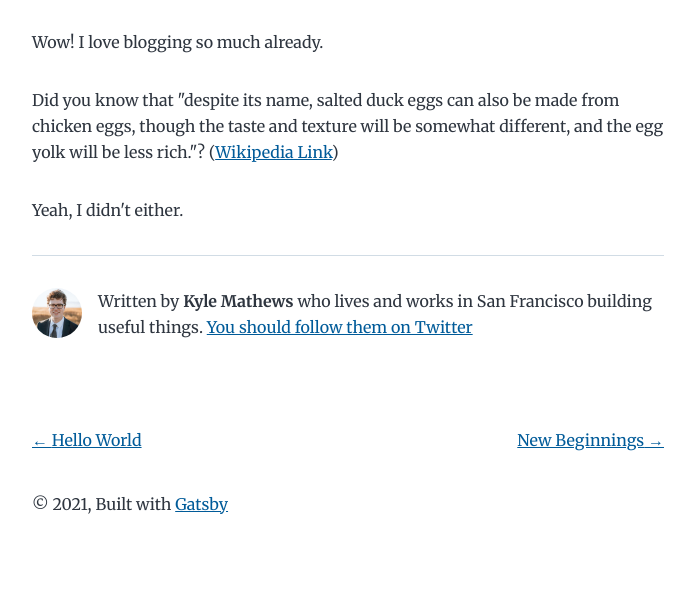
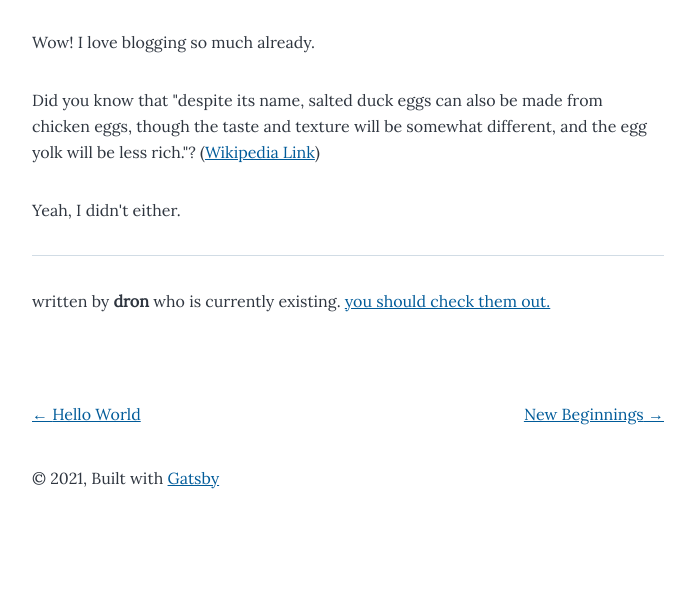
Before and after one commit to DronHazra/dron-physics, a Gatsby site: page /my-second-post/ in a window 1280 px wide. Shown: the part 211-800 px from the top of the page, without its empty margins (292-986 px from the left). Built offline with nearby package versions, Linux system fonts and the light colour scheme; Gatsby itself is replaced by a stand-in of ours.

Commit message:
first or whatever commit

```diff
--- a/content/blog/hello-world/index.md
+++ b/content/blog/hello-world/index.md
@@ -6,7 +6,7 @@ description: "Hello World"
 
 This is my first post on my new fake blog! How exciting!
 
-I'm sure I'll write a lot more interesting things in the future.
+I'm sure I'll write a lot more interesting things in the future. [^this is a footnote]
 
 Oh, and here's a great quote from this Wikipedia on
 [salted duck eggs](https://en.wikipedia.org/wiki/Salted_duck_egg).
--- a/gatsby-browser.js
+++ b/gatsby-browser.js
@@ -1,6 +1,6 @@
 // custom typefaces
-import "typeface-montserrat"
-import "typeface-merriweather"
+import "@fontsource/noto-sans"
+import "@fontsource/lora"
 // normalize CSS across browsers
 import "./src/normalize.css"
 // custom CSS styles
--- a/gatsby-config.js
+++ b/gatsby-config.js
@@ -1,14 +1,14 @@
 module.exports = {
   siteMetadata: {
-    title: `Gatsby Starter Blog`,
+    title: `dron's physics:) `,
     author: {
-      name: `Kyle Mathews`,
-      summary: `who lives and works in San Francisco building useful things.`,
+      name: `dron`,
+      summary: `who is currently existing.`,
     },
-    description: `A starter blog demonstrating what Gatsby can do.`,
-    siteUrl: `https://gatsbystarterblogsource.gatsbyjs.io/`,
+    description: `a website to contain progress on a personal physics project.`,
+    siteUrl: `https://dronhazra.com`,
     social: {
-      twitter: `kylemathews`,
+      twitter: `_dron_h`,
     },
   },
   plugins: [
--- a/src/components/bio.js
+++ b/src/components/bio.js
@@ -7,7 +7,6 @@
 
 import * as React from "react"
 import { useStaticQuery, graphql } from "gatsby"
-import { StaticImage } from "gatsby-plugin-image"
 
 const Bio = () => {
   const data = useStaticQuery(graphql`
@@ -32,22 +31,16 @@ const Bio = () => {
 
   return (
     <div className="bio">
-      <StaticImage
-        className="bio-avatar"
-        layout="fixed"
-        formats={["AUTO", "WEBP", "AVIF"]}
-        src="../images/profile-pic.png"
-        width={50}
-        height={50}
-        quality={95}
-        alt="Profile picture"
-      />
       {author?.name && (
         <p>
-          Written by <strong>{author.name}</strong> {author?.summary || null}
+          written by <strong>{author.name}</strong> {author?.summary || null}
           {` `}
-          <a href={`https://twitter.com/${social?.twitter || ``}`}>
-            You should follow them on Twitter
+          <a
+            href={`https://twitter.com/${
+              social?.twitter || `https://dronhazra.com`
+            }`}
+          >
+            you should check them out.
           </a>
         </p>
       )}
--- a/src/style.css
+++ b/src/style.css
@@ -27,11 +27,12 @@
   --spacing-20: 5rem;
   --spacing-24: 6rem;
   --spacing-32: 8rem;
-  --fontFamily-sans: Montserrat, system-ui, -apple-system, BlinkMacSystemFont,
-    "Segoe UI", Roboto, "Helvetica Neue", Arial, "Noto Sans", sans-serif,
-    "Apple Color Emoji", "Segoe UI Emoji", "Segoe UI Symbol", "Noto Color Emoji";
-  --fontFamily-serif: "Merriweather", "Georgia", Cambria, "Times New Roman",
-    Times, serif;
+  --fontFamily-sans: "Open Sans", Montserrat, system-ui, -apple-system,
+    BlinkMacSystemFont, "Segoe UI", Roboto, "Helvetica Neue", Arial, "Noto Sans",
+    sans-serif, "Apple Color Emoji", "Segoe UI Emoji", "Segoe UI Symbol",
+    "Noto Color Emoji";
+  --fontFamily-serif: "Lora", "Merriweather", "Georgia", Cambria,
+    "Times New Roman", Times, serif;
   --font-body: var(--fontFamily-serif);
   --font-heading: var(--fontFamily-sans);
   --fontWeight-normal: 400;
--- a/src/templates/blog-post.js
+++ b/src/templates/blog-post.js
@@ -1,5 +1,7 @@
 import * as React from "react"
 import { Link, graphql } from "gatsby"
+
+import "katex/dist/katex.min.css"
 
 import Bio from "../components/bio"
 import Layout from "../components/layout"
```
Also changed, not shown: package.json (+6 -3 lines), static/config.yml (added, +23 -0 lines), 2 other files.
